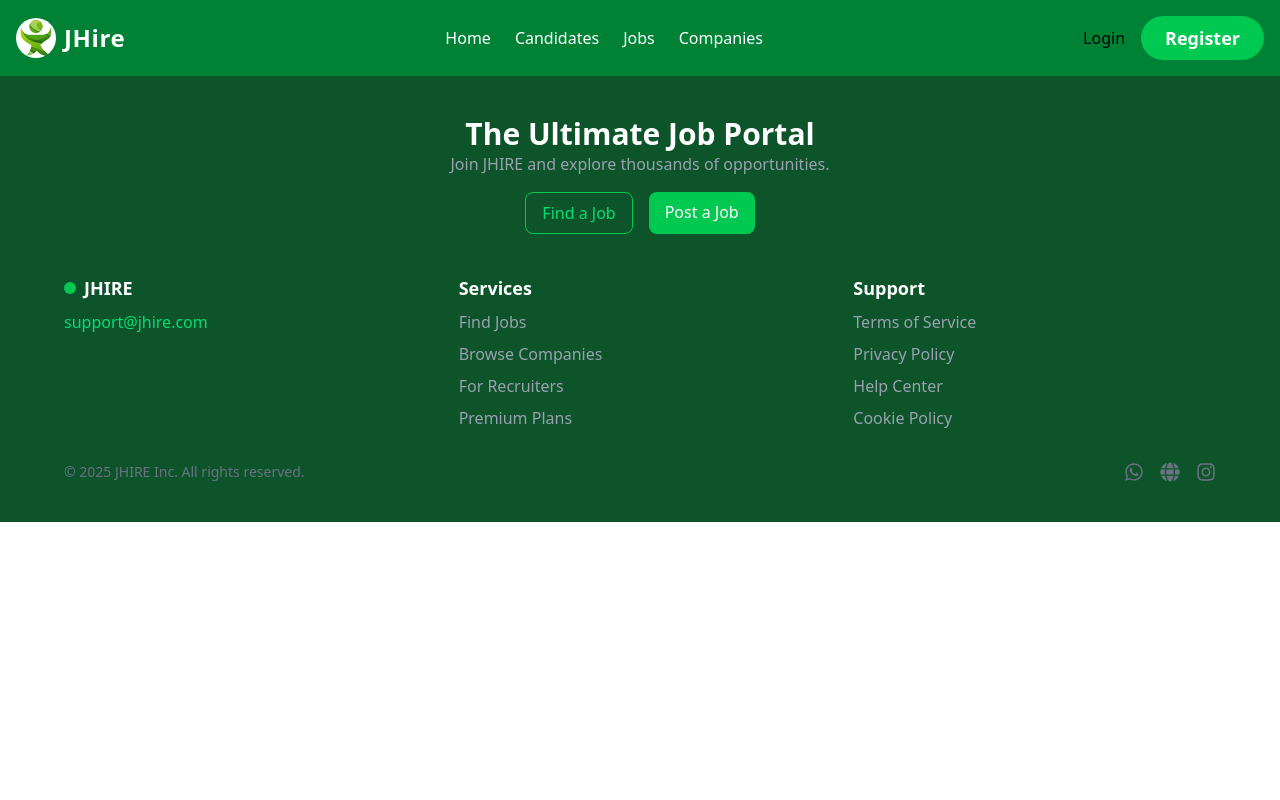
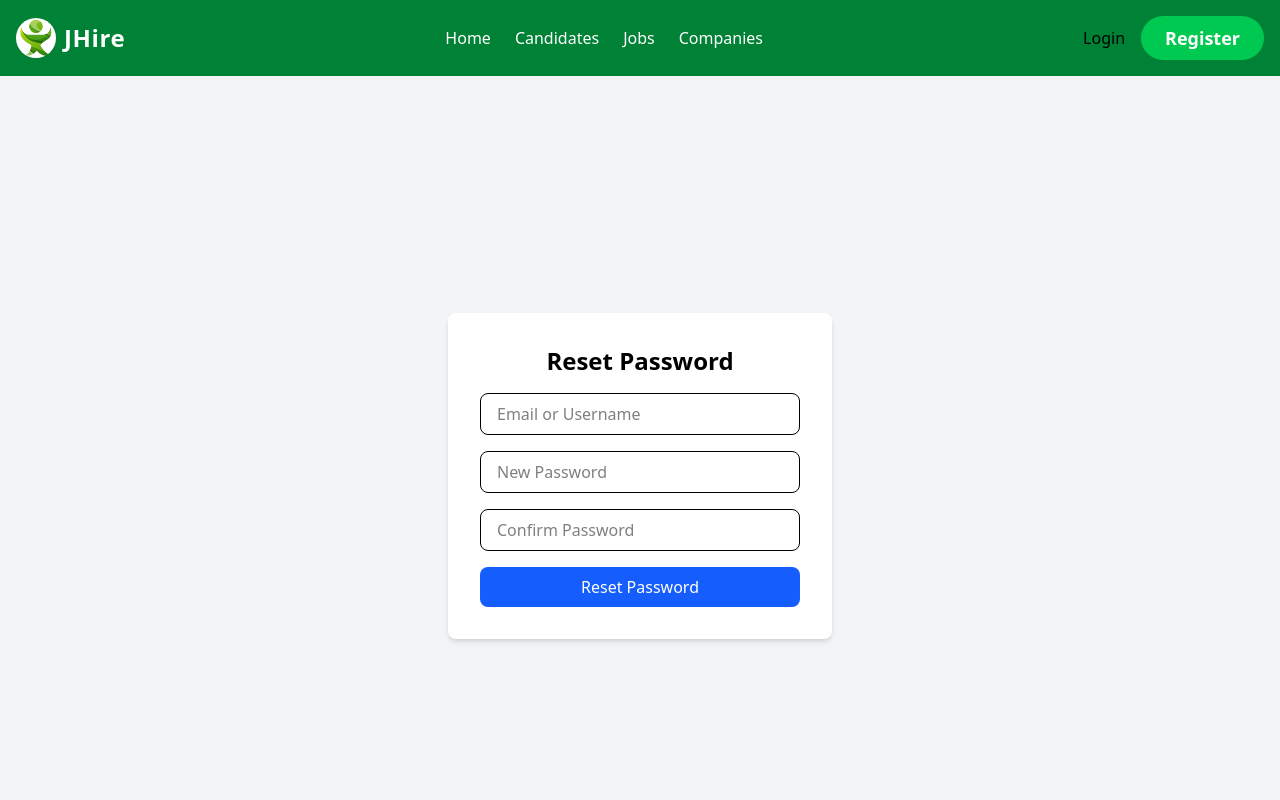
Before and after one commit to Swathijettiboina/JHire, a React (Vite) app in the folder frontend/: page /forgotpass in a window 1280 px wide. Shown: the top 800 px of the page. Built offline with nearby package versions, Linux system fonts and the light colour scheme; no server answers.

Commit message:
update pswd

```diff
--- a/frontend/src/App.jsx
+++ b/frontend/src/App.jsx
@@ -19,6 +19,8 @@ import Info from "./components/Pages/Info";
 import ViewCompany from "./components/CompanyComponents/ViewCompany";
 import CompanyListing from "./components/companyComponents/CompanyListing";
 import ContactPage from "./components/Pages/ContactPage";
+import ForgotPass from "./components/Auth/ForgotPass";
+
 
 
 
@@ -33,6 +35,7 @@ function App() {
           <Route path="/alljobs" element={<JobListing />} />
           <Route path="/hr-register" element={<HRSignUp />} />
           <Route path="/login" element={<Login />} />
+          <Route path="/forgotpass" element={<ForgotPass />} />
           <Route path="/register" element={<JobSeekerRegistration />} />
           <Route path="/about" element={<About/>} />
           <Route path="/candidates" element={<SeekerListing />} />
--- /dev/null
+++ b/frontend/src/components/Auth/ForgotPass.jsx
@@ -0,0 +1,81 @@
+import React, { useState } from "react";
+import { useNavigate } from "react-router-dom";
+import api from "../../api/axiosInstance";
+import { ToastContainer, toast } from "react-toastify";
+import "react-toastify/dist/ReactToastify.css";
+
+const ForgotPass = () => {
+  const [identifier, setIdentifier] = useState(""); // Email or Username
+  const [newPassword, setNewPassword] = useState("");
+  const [confirmPassword, setConfirmPassword] = useState("");
+  const [loading, setLoading] = useState(false);
+  const navigate = useNavigate();
+
+  const handlePasswordReset = async (e) => {
+    e.preventDefault();
+    if (newPassword !== confirmPassword) {
+      toast.error("Passwords do not match!");
+      return;
+    }
+
+    setLoading(true);
+    try {
+      const response = await api.post("/auth/forgot-password", {
+        email: identifier.toLowerCase(),
+        newPassword,
+      });
+
+      toast.success(response.data.message);
+      setTimeout(() => {
+        navigate("/login");
+      }, 2000);
+    } catch (error) {
+      toast.error(error.response?.data?.message || "Error updating password");
+    }
+    setLoading(false);
+  };
+
+  return (
+    <div className="flex items-center justify-center min-h-screen bg-gray-100">
+      <div className="bg-white p-8 rounded-lg shadow-md w-96">
+        <h2 className="text-2xl font-bold text-center mb-4">Reset Password</h2>
+        <form onSubmit={handlePasswordReset} className="space-y-4">
+          <input
+            type="text"
+            placeholder="Email or Username"
+            value={identifier}
+            onChange={(e) => setIdentifier(e.target.value)}
+            className="w-full px-4 py-2 border rounded-lg focus:ring-2 focus:ring-blue-400"
+            required
+          />
+          <input
+            type="password"
+            placeholder="New Password"
+            value={newPassword}
+            onChange={(e) => setNewPassword(e.target.value)}
+            className="w-full px-4 py-2 border rounded-lg focus:ring-2 focus:ring-blue-400"
+            required
+          />
+          <input
+            type="password"
+            placeholder="Confirm Password"
+            value={confirmPassword}
+            onChange={(e) => setConfirmPassword(e.target.value)}
+            className="w-full px-4 py-2 border rounded-lg focus:ring-2 focus:ring-blue-400"
+            required
+          />
+          <button
+            type="submit"
+            className="w-full bg-blue-600 text-white py-2 rounded-lg hover:bg-blue-700 transition"
+            disabled={loading}
+          >
+            {loading ? "Resetting..." : "Reset Password"}
+          </button>
+        </form>
+        <ToastContainer position="top-right" autoClose={3000} hideProgressBar />
+      </div>
+    </div>
+  );
+};
+
+export default ForgotPass;
--- a/frontend/src/components/Auth/HRSignUp.jsx
+++ b/frontend/src/components/Auth/HRSignUp.jsx
@@ -89,6 +89,7 @@ const HRSignUp = () => {
 
   const handleSubmit = async (e) => {
     e.preventDefault();
+    console.log("Form Data:", formData);
     setErrorMessage("");
     setSuccessMessage("");
 
@@ -208,7 +209,7 @@ const HRSignUp = () => {
               </div>
             </div>
 
-          </form>
+
 
           {!companyExists && (
               <div className="flex justify-between bg-green-50 p-4 rounded-md shadow-sm">
@@ -239,6 +240,7 @@ const HRSignUp = () => {
             >
               {companyExists ? "Register HR" : "Register Company & HR"}
             </button>
+            </form>
         </div>
       </div>
     </div>
--- a/frontend/src/components/Auth/Login.jsx
+++ b/frontend/src/components/Auth/Login.jsx
@@ -1,5 +1,5 @@
 import { useState } from "react";
-import { useNavigate } from "react-router-dom";
+import { Link, useNavigate } from "react-router-dom";
 import { useUser } from "../../context/UserContext";
 import api from "../../api/axiosInstance";
 import { FaUser, FaLock, FaEye, FaEyeSlash } from "react-icons/fa";
@@ -90,6 +90,7 @@ const Login = () => {
               >
                 {showPassword ? <FaEyeSlash /> : <FaEye />}
               </span>
+              <Link to='/forgotpass'><p>Forgot Password?</p></Link>
             </div>
 
             {/* Login Button with Loading State */}
```
Also changed, not shown: 2 other files (tests, documents, lock files or other folders).
